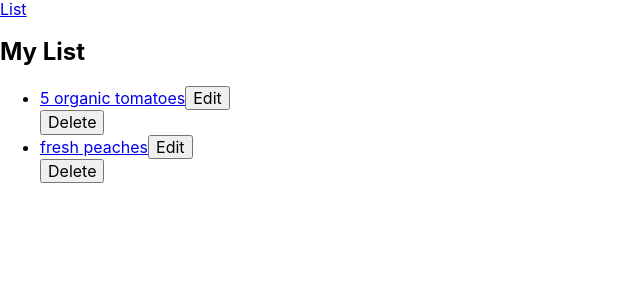
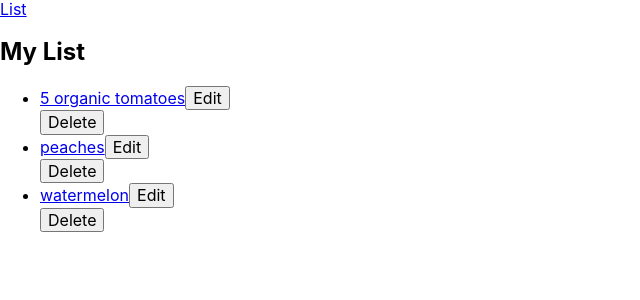
Before and after one commit to Mengqi89/open-garden-client, a React (Create React App) app: page /mylist in a window 1280 px wide. Shown: the top 300 px of the page, without its empty margins (0-640 px from the left). Built offline with nearby package versions, Linux system fonts and the light colour scheme.

Commit message:
refactored state with myList and refactored MyListPage

```diff
--- a/src/App.js
+++ b/src/App.js
@@ -6,11 +6,13 @@ import RegistrationPage from './components/RegistrationPage/RegistrationPage'
 import LoginPage from './components/LoginPage/LoginPage'
 import ListingPage from './components/ListingPage/ListingPage'
 import AddListingPage from './components/AddListingPage/AddListingPage'
-import MyList from './components/MyListPage/MyListPage'
 import EditListingPage from './components/EditListingPage/EditListingPage'
+import MyListPage from './components/MyListPage/MyListPage';
 
+class App extends Component {
 
-const LISTINGS = [
+  state = {
+    listings: [
       {
         id: 0,
         title: '5 organic tomatoes',
@@ -43,13 +45,42 @@ const LISTINGS = [
         type: 'vegetable',
         zip: '84103'
       }
-]
+    ],
+    myList: [
+      {
+        id: 0,
+        title: '5 organic tomatoes',
+        summary: 'delicious tomatoes',
+        address: '123 Lucky Lane, 84103',
+        type: 'fruit',
+        zip: '84103'
+      },
+      {
+        id: 5,
+        title: 'peaches',
+        summary: 'good peaches',
+        address: '123 Sad Lane, 84102',
+        type: 'fruit',
+        zip: '84102'
+      },
+      {
+        id: 9,
+        title: 'watermelon',
+        summary: 'a giant watermelon',
+        address: '311 Snake Lane, 84105',
+        type: 'fruit',
+        zip: '84105'
+      }]
+  }
 
-class App extends Component {
-
-  // state = {
-  //   listings: LISTINGS
-  // }
+  handleDelete = (event) => {
+    event.preventDefault()
+    const deleteId = Number(event.target.name)
+    const filteredList = this.state.myList.filter(listing => listing.id !== deleteId)
+    this.setState({
+      myList: filteredList
+    })
+  }
 
   render() {
     return (
@@ -63,11 +94,11 @@ class App extends Component {
             <Route
               exact
               path={'/list'}
-              render={() => <ListPage list={LISTINGS} />}></Route>
+              render={() => <ListPage list={this.state.listings} />}></Route>
             <Route
               exact
               path={'/list/:listId'}
-              render={() => <ListingPage list={LISTINGS} />}></Route>
+              render={() => <ListingPage list={this.state.listings} />}></Route>
             <Route
               exact
               path={'/register'}
@@ -83,10 +114,10 @@ class App extends Component {
             <Route
               exact
               path={'/mylist'}
-              component={MyList}></Route>
+              render={() => <MyListPage myList={this.state.myList} handleDelete={this.handleDelete} />}></Route>
             <Route
               exact
-              path={'/edit'}
+              path={'/list/edit/:listId'}
               component={EditListingPage}></Route>
             {/* how to implement edit page */}
           </main>
--- a/src/components/EditListingPage/EditListingPage.js
+++ b/src/components/EditListingPage/EditListingPage.js
@@ -3,6 +3,7 @@ import EditListingForm from '../EditListingForm/EditListingForm'
 
 function EditListingPage(props) {
     function handleEditSuccess() {
+        // const id = props.match.params.id
         const { history } = props
         history.push('/list/:listId')
     }
--- /dev/null
+++ b/src/components/MyListItem/MyListItem.js
@@ -0,0 +1,24 @@
+import React from 'react'
+import { Link } from 'react-router-dom'
+
+
+function MyListItem(props) {
+    const myList = props.list.map(listing =>
+        <li key={listing.id}>
+            <Link to={`/list/${listing.id}`}>{listing.title}</Link>
+            <Link to={`/list/edit/${listing.id}`}><button>Edit</button></Link>
+            <form onSubmit={props.handleDelete} name={listing.id}>
+                <button type='submit'>Delete</button>
+            </form>
+        </li>)
+
+    return (
+        <div className='MyListItem'>
+            <ul className='mylist_item'>
+                {myList}
+            </ul>
+        </div>
+    )
+}
+
+export default MyListItem
--- a/src/components/MyListPage/MyListPage.js
+++ b/src/components/MyListPage/MyListPage.js
@@ -1,52 +1,17 @@
-import React, { Component } from 'react'
+import React from 'react'
 import { Link } from 'react-router-dom'
+import MyListItem from '../MyListItem/MyListItem'
 
-class MyListPage extends Component {
-    state = {
-        myList: [
-            {
-                id: 0,
-                title: '5 organic tomatoes',
-                type: 'vegetable',
-                zip: '84103'
-            },
-            {
-                id: 1,
-                title: 'fresh peaches',
-                type: 'fruit',
-                zip: '84102'
-            }
-        ]
-    }
-
-    handleDelete = (event) => {
-        event.preventDefault()
-        const deleteId = Number(event.target.name)
-        const filteredList = this.state.myList.filter(listing => listing.id !== deleteId)
-        this.setState({
-            myList: filteredList
-        })
-    }
-    render() {
+function MyListPage(props) {
     return (
         <div>
             <nav >
                 <Link to='/list'>List</Link>
             </nav>
             <h2>My List</h2>
-                <ul>
-                    {this.state.myList.map(listing =>
-                        <li key={listing.id}>
-                            <Link to={`/list/${listing.id}`}>{listing.title}</Link>
-                            <Link to='/edit'><button>Edit</button></Link>
-                            <form onSubmit={this.handleDelete} name={listing.id}>
-                                <button type='submit'>Delete</button>
-                            </form>
-                        </li>)}
-                </ul>
+            <MyListItem list={props.myList} handleDelete={props.handleDelete} />
         </div>
     )
 }
-}
 
 export default MyListPage
```
Lines whose indentation alone changed are shown as unchanged.
